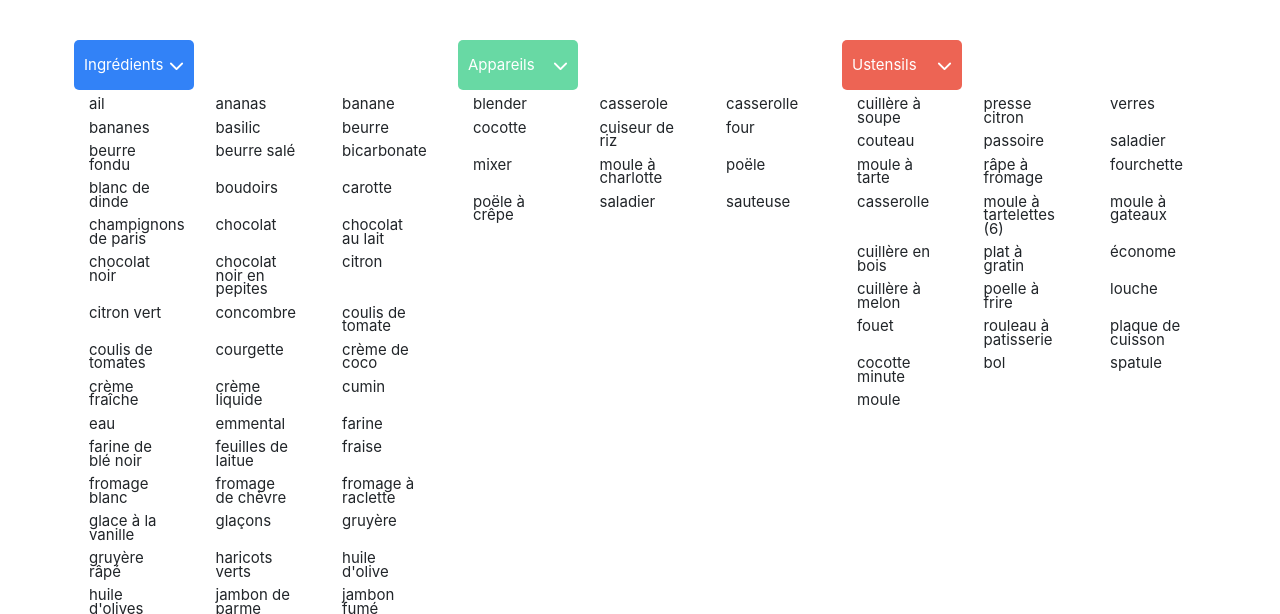
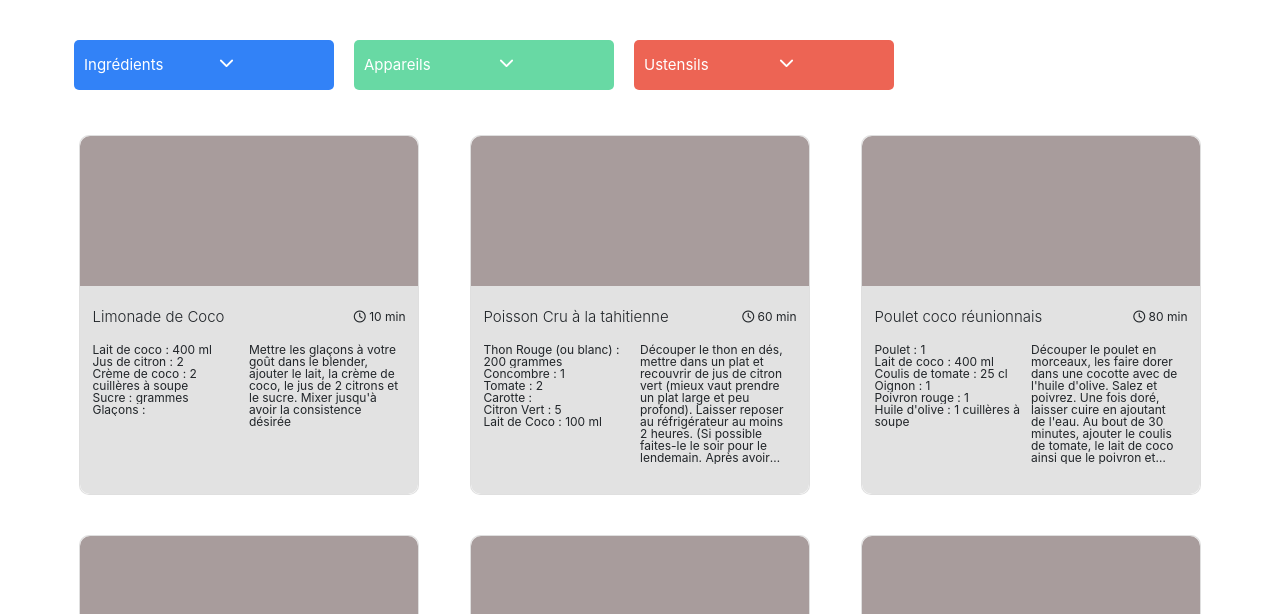
Before and after one commit to Nekochan977/NadjaTalaouitMockli_7_20042021, a plain HTML site: page index.html in a window 1280 px wide. Shown: the part 186-800 px from the top of the page. Drawn offline with nearby package versions, Linux system fonts and the light colour scheme.

Commit message:
modification and additions to style select elements and recepies

```diff
--- a/style.css
+++ b/style.css
@@ -60,14 +60,11 @@ li {
 .icon-container {
   position: relative;
   bottom: 4.5rem;
-  left: 10rem;
+  left: 15rem;
   justify-content: center;
   color: #fff;
   width: 3rem;
   padding-left: 0.5rem;
-}
-.icon-container>.fa-chevron-up {
-  display: none;
 }
 
 /*Tag section*/
@@ -87,61 +84,78 @@ li {
   align-items: center;
   color: white;
   margin: 1rem;
-  padding: 1.5rem 1rem;
+  /* padding: 1.5rem 1rem; */
   width: -webkit-fit-content;
-  width: 12rem;
+  /* width: 12rem; */
   height: 5rem;
   border-radius: 5px;
   border: none;
+  cursor: pointer;
+}
+.input {
+  padding: 1rem;
 }
 .input::placeholder{
   color: #fff;
 }
-.ingredients {
-  background-color: #3282f7;
-  color: #fff;
+.supressTagBtn {
+  color: white;
+  border: none;
+  background: transparent;
+  position: relative;
+  right: 1rem;
 }
 .elements {
-  /* display: none; */
+  display: none;
   padding: 1rem;
-  /* display: grid; */
-  /* grid-column: 3; */
-  /* grid-row: 3; */
-  display: flex;
+  margin: 1rem;
+  border-radius: 5px;
   justify-content: space-between;
   flex-wrap: wrap;
   max-width: 66rem;
   position: relative;
   bottom: 4rem;
   line-height: 0.9;
+  color: #fff;
 }
 .select-container {
   display: flex;
 }
-.select>.elements{
-  margin-left: 1rem;
-}
 .elements>.tag{
   padding: 0.5rem;
+  width: fit-content;
 }
-.appliance, .appliances {
+.ingredients, .ingredientElts {
+  background-color: #3282f7;
+  cursor: pointer;
+  /* color: #fff; */
+}
+.appliance, .appliances, .applianceElts {
   background-color: #68d9a4;
 }
-.ustensils {
+.ustensils, .ustensilsElts {
   background-color: #ed6454;
 }
 .fa-regular {
   /* color: #fff; */
   margin-left: 1rem;
 }
+.open-btn {
+  display: block;
+  cursor: pointer;
+}
+.close-btn {
+  display: none;
+  cursor: pointer;
+}
 
 .recipes-articles-container {
   display: flex;
-  justify-content: space-evenly;
+  justify-content: space-between;
   flex-wrap: wrap;
 }
 article {
-  margin: 2rem 3rem;
+  margin: 2rem 0;
 }
 .card {
   height: 36rem;
```
